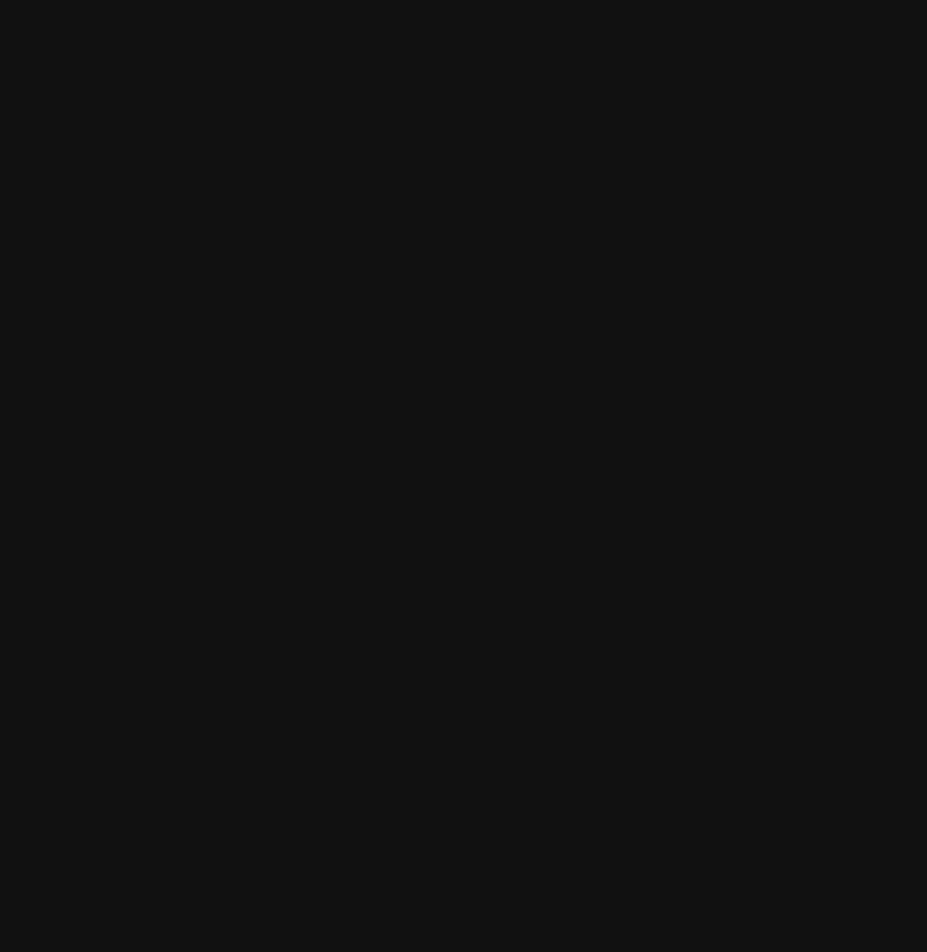
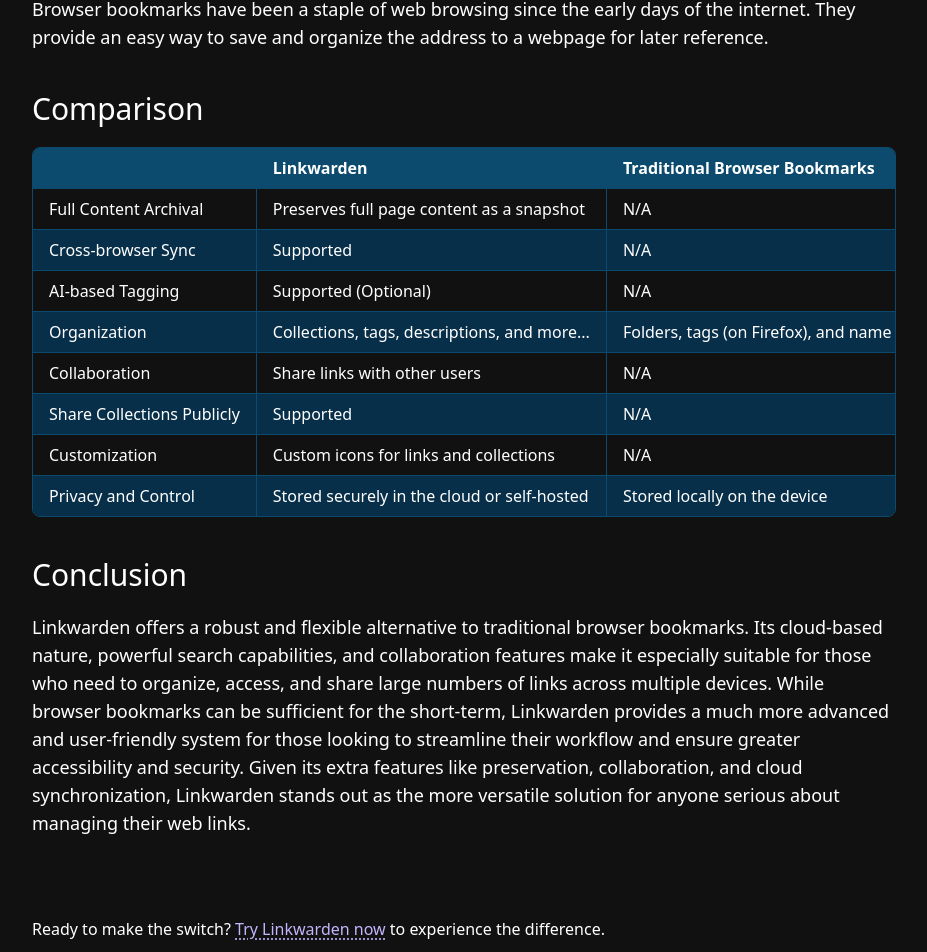
Before and after one commit to linkwarden/website, a Next.js app: page /compare/linkwarden-vs-bookmarks in a window 1280 px wide. Shown: the part 329-1281 px from the top of the page, without its empty margins (176-1103 px from the left). Before the commit the page ends 800 px from the top, so only its background shows below. Built offline with nearby package versions, Linux system fonts and the light colour scheme.

Commit message:
improvements + added comparison

```diff
--- a/components/Footer.tsx
+++ b/components/Footer.tsx
@@ -89,7 +89,7 @@ export default function Footer() {
               >
                 Bookmarks vs Linkwarden
               </Link>
-              <Link
+              {/* <Link
                 href="/compare/linkwarden-vs-pocket"
                 className="duration-100 hover:opacity-80"
               >
@@ -106,7 +106,7 @@ export default function Footer() {
                 className="duration-100 hover:opacity-80"
               >
                 Pinboard vs Linkwarden
-              </Link>
+              </Link> */}
             </div>
           </div>
         </div>
--- a/components/Homepage/Showcase.tsx
+++ b/components/Homepage/Showcase.tsx
@@ -25,10 +25,10 @@ export default function Showcase() {
           </Link>
         </div>
         <div className="py-2">
-          <p className="lg:text-5xl sm:text-3xl md:text-4xl text-2xl text-center max-w-4xl text-neutral-300 font-bold relative z-10">
+          <p className="sm:text-5xl text-4xl text-center max-w-4xl text-neutral-300 font-bold relative z-10">
             Webpages fade,
           </p>
-          <p className="lg:text-5xl sm:text-3xl md:text-4xl text-2xl text-center max-w-4xl font-bold relative z-10 ">
+          <p className="sm:text-5xl text-4xl text-center max-w-4xl font-bold relative z-10 ">
             Links persist.{" "}
             <Lightning
               className="inline-block text-yellow-300"
@@ -39,7 +39,7 @@ export default function Showcase() {
       </div>
       <p className="relative z-10 max-w-2xl px-5 pb-5 mx-auto text-center text-text sm:text-xl">
         Your all-in-one collaborative tool for collecting and preserving useful
-        webpages, documents and images.
+        webpages and documents.
       </p>
 
       <div className="relative z-10 flex justify-center flex-col sm:flex-row px-5 gap-4">
--- a/pages/compare/linkwarden-vs-bookmarks.tsx
+++ b/pages/compare/linkwarden-vs-bookmarks.tsx
@@ -1,12 +1,142 @@
 import Footer from "@/components/Footer";
 import Navbar from "@/components/Navbar";
 import React from "react";
+import Link from "next/link";
 
 export default function LinkwardenVsBookmarks() {
   return (
-    <div>
+    <div className="max-w-4xl mx-auto px-4 py-8 pt-32">
       <Navbar />
-
+      <h1 className="text-4xl font-light mb-20 text-center">
+        Linkwarden vs. Traditional Browser Bookmarks
+      </h1>
+      <p className="text-lg mb-5">
+        <Link
+          href="/"
+          className="text-violet-300 underline decoration-dotted underline-offset-4"
+        >
+          Linkwarden
+        </Link>{" "}
+        is your all-in-one collaborative tool for collecting and preserving
+        useful webpages and documents.
+      </p>
+      <p className="text-lg mb-10">
+        Browser bookmarks have been a staple of web browsing since the early
+        days of the internet. They provide an easy way to save and organize the
+        address to a webpage for later reference.
+      </p>
+      <h2 className="text-3xl font-light mb-5">Comparison</h2>
+      <div className="border rounded-lg border-sky-900 mb-10 overflow-x-auto">
+        <table className="min-w-full table-auto border-collapse whitespace-nowrap">
+          <thead>
+            <tr className="bg-sky-900">
+              <th className="border-b border-r border-sky-900"></th>
+              <th className="px-4 py-2 text-left font-semibold border-b border-r border-sky-900">
+                Linkwarden
+              </th>
+              <th className="px-4 py-2 text-left font-semibold border-b border-r border-sky-900">
+                Traditional Browser Bookmarks
+              </th>
+            </tr>
+          </thead>
+          <tbody>
+            <tr className="border-b border-sky-900 even:bg-sky-950">
+              <td className="px-4 py-2 border-r border-sky-900">
+                Full Content Archival
+              </td>
+              <td className="px-4 py-2 border-r border-sky-900">
+                Preserves full page content as a snapshot
+              </td>
+              <td className="px-4 py-2">N/A</td>
+            </tr>
+            <tr className="border-b border-sky-900 even:bg-sky-950">
+              <td className="px-4 py-2 border-r border-sky-900">
+                Cross-browser Sync
+              </td>
+              <td className="px-4 py-2 border-r border-sky-900">Supported</td>
+              <td className="px-4 py-2">N/A</td>
+            </tr>
+            <tr className="border-b border-sky-900 even:bg-sky-950">
+              <td className="px-4 py-2 border-r border-sky-900">
+                AI-based Tagging
+              </td>
+              <td className="px-4 py-2 border-r border-sky-900">
+                Supported (Optional)
+              </td>
+              <td className="px-4 py-2">N/A</td>
+            </tr>
+            <tr className="border-b border-sky-900 even:bg-sky-950">
+              <td className="px-4 py-2 border-r border-sky-900">
+                Organization
+              </td>
+              <td className="px-4 py-2 border-r border-sky-900">
+                Collections, tags, descriptions, and more...
+              </td>
+              <td className="px-4 py-2">
+                Folders, tags (on Firefox), and name
+              </td>
+            </tr>
+            <tr className="border-b border-sky-900 even:bg-sky-950">
+              <td className="px-4 py-2 border-r border-sky-900">
+                Collaboration
+              </td>
+              <td className="px-4 py-2 border-r border-sky-900">
+                Share links with other users
+              </td>
+              <td className="px-4 py-2">N/A</td>
+            </tr>
+            <tr className="border-b border-sky-900 even:bg-sky-950">
+              <td className="px-4 py-2 border-r border-sky-900">
+                Share Collections Publicly
+              </td>
+              <td className="px-4 py-2 border-r border-sky-900">Supported</td>
+              <td className="px-4 py-2">N/A</td>
+            </tr>
+            <tr className="border-b border-sky-900 even:bg-sky-950">
+              <td className="px-4 py-2 border-r border-sky-900">
+                Customization
+              </td>
+              <td className="px-4 py-2 border-r border-sky-900">
+                Custom icons for links and collections
+              </td>
+              <td className="px-4 py-2">N/A</td>
+            </tr>
+            <tr className="even:bg-sky-950">
+              <td className="px-4 py-2 border-r border-sky-900">
+                Privacy and Control
+              </td>
+              <td className="px-4 py-2 border-r border-sky-900">
+                Stored securely in the cloud or self-hosted
+              </td>
+              <td className="px-4 py-2">Stored locally on the device</td>
+            </tr>
+          </tbody>
+        </table>
+      </div>
+      <h2 className="text-3xl font-light mb-5">Conclusion</h2>
+      <p className="text-lg mb-20">
+        Linkwarden offers a robust and flexible alternative to traditional
+        browser bookmarks. Its cloud-based nature, powerful search capabilities,
+        and collaboration features make it especially suitable for those who
+        need to organize, access, and share large numbers of links across
+        multiple devices. While browser bookmarks can be sufficient for the
+        short-term, Linkwarden provides a much more advanced and user-friendly
+        system for those looking to streamline their workflow and ensure greater
+        accessibility and security. Given its extra features like preservation,
+        collaboration, and cloud synchronization, Linkwarden stands out as the
+        more versatile solution for anyone serious about managing their web
+        links.
+      </p>
+      <p>
+        Ready to make the switch?{" "}
+        <Link
+          href="https://cloud.linkwarden.app/register"
+          className="text-violet-300 underline decoration-dotted underline-offset-4"
+        >
+          Try Linkwarden now
+        </Link>{" "}
+        to experience the difference.
+      </p>
       <Footer />
     </div>
   );
```
